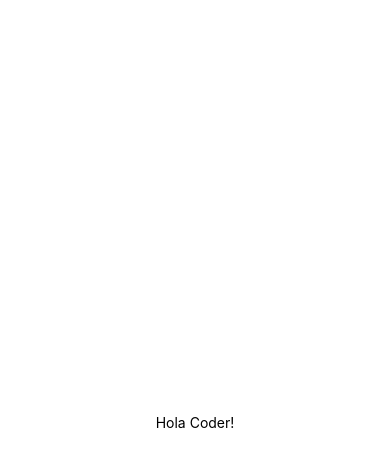
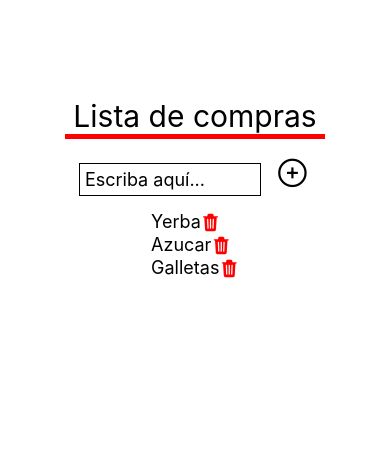
Before and after one commit to felipearias94/coder-ecommerce, a React Native app: screen / in a window 390 px wide. Shown: the top 466 px of the page. Built offline with nearby package versions, Linux system fonts and the light colour scheme.

Commit message:
list item created

```diff
--- a/App.js
+++ b/App.js
@@ -1,11 +1,70 @@
 import { StatusBar } from 'expo-status-bar';
-import { StyleSheet, Text, View } from 'react-native';
+import { useState } from 'react';
+import {
+  FlatList,
+  Modal,
+  Pressable,
+  StyleSheet,
+  Text,
+  View,
+} from 'react-native';
+import AddItem from './src/AddItem';
+import ListItem from './src/ListItem';
+import CustomModal from './CustomModal';
 
 export default function App() {
+  const initialState = [
+    { id: 1, name: 'Yerba' },
+    { id: 2, name: 'Azucar' },
+    { id: 3, name: 'Galletas' },
+  ];
+
+  const [newItem, setNewItem] = useState('');
+  const [list, setList] = useState(initialState);
+  const [isModalVisible, setIsModalVisible] = useState(false);
+  const [selectedItemId, setSelectedItemId] = useState(null);
+
+  const addItem = () => {
+    list.push({
+      id: Math.random(),
+      name: newItem,
+    });
+
+    setList(list);
+    setNewItem('');
+  };
+
+  const removeItem = () => {
+    const filteredList = list.filter((item) => item.id !== selectedItemId);
+    setList(filteredList);
+    setIsModalVisible(false);
+  };
+
+  const showRemoveModal = (itemId) => {
+    setIsModalVisible(true);
+    setSelectedItemId(itemId);
+  };
+
   return (
     <View style={styles.container}>
-      <Text>Hola Coder!</Text>
-      <StatusBar style="auto" />
+      <CustomModal
+        visible={isModalVisible}
+        text={'¿Estas seguro que deseas eliminar la lista?'}
+        setModalVisible={setIsModalVisible}
+        action={removeItem}
+        actionText={'Si'}
+        closeText={'No'}
+      />
+      <Text style={styles.mainTitle}> Lista de compras </Text>
+      <AddItem text={newItem} setText={setNewItem} addItem={addItem} />
+      <FlatList
+        data={list}
+        keyExtractor={(item) => item.id}
+        renderItem={({ item }) => (
+          <ListItem item={item} removeItem={showRemoveModal} />
+        )}
+      />
+      <StatusBar style='auto' />
     </View>
   );
 }
@@ -13,8 +72,14 @@ export default function App() {
 const styles = StyleSheet.create({
   container: {
     flex: 1,
-    backgroundColor: '#fff',
     alignItems: 'center',
     justifyContent: 'center',
+    marginTop: '20%',
+  },
+  mainTitle: {
+    marginTop: 20,
+    fontSize: 30,
+    borderBottomColor: 'red',
+    borderBottomWidth: 5,
   },
 });
--- /dev/null
+++ b/CustomModal.jsx
@@ -0,0 +1,72 @@
+import { Modal, Pressable, StyleSheet, Text, View } from 'react-native';
+import React from 'react';
+
+export default function CustomModal({
+  visible = false,
+  setModalVisible,
+  text,
+  action,
+  actionText = 'Aceptar',
+  closeText = 'Cancelar',
+}) {
+  return (
+    <Modal
+      transparent={true}
+      visible={visible}
+      onRequestClose={() => setModalVisible(!visible)}
+    >
+      <View style={styles.centeredView}>
+        <View style={styles.modalView}>
+          <Text style={styles.modalText}>{text}</Text>
+          <Pressable
+            onPress={action}
+            style={[styles.button, styles.buttonClose]}
+          >
+            <Text>{actionText}</Text>
+          </Pressable>
+          <Pressable
+            onPress={() => setModalVisible(false)}
+            style={[styles.button, styles.buttonClose]}
+          >
+            <Text> {closeText} </Text>
+          </Pressable>
+        </View>
+      </View>
+    </Modal>
+  );
+}
+
+const styles = StyleSheet.create({
+  centeredView: {
+    flex: 1,
+    justifyContent: 'center',
+    alignItems: 'center',
+    marginTop: 22,
+  },
+  modalView: {
+    margin: 20,
+    backgroundColor: 'white',
+    borderRadius: 20,
+    padding: 35,
+    alignItems: 'center',
+    shadowColor: '#000',
+    shadowOffset: {
+      width: 0,
+      height: 2,
+    },
+    shadowOpacity: 0.25,
+    shadowRadius: 4,
+    elevation: 5,
+  },
+  button: {
+    borderRadius: 20,
+    padding: 10,
+    elevation: 2,
+  },
+  buttonOpen: {
+    backgroundColor: '#F194FF',
+  },
+  buttonClose: {
+    backgroundColor: '#2196F3',
+  },
+});
--- /dev/null
+++ b/src/AddItem.jsx
@@ -0,0 +1,43 @@
+import { Pressable, StyleSheet, Text, TextInput, View } from 'react-native';
+import Ionicons from '@expo/vector-icons/Ionicons';
+import React from 'react';
+
+export default function AddItem({ text, setText, addItem }) {
+  return (
+    <View style={styles.buttonContainer}>
+      <View style={styles.inputContainer}>
+        <TextInput
+          placeholder='Escriba aquí...'
+          style={styles.input}
+          value={text}
+          onChangeText={setText}
+        />
+      </View>
+      <Pressable style={styles.button} onPress={addItem}>
+        <Ionicons name='add-circle-outline' size={35} color={'black'} />
+      </Pressable>
+    </View>
+  );
+}
+
+const styles = StyleSheet.create({
+  input: {
+    padding: 5,
+    fontSize: 18,
+    width: 180,
+  },
+  inputContainer: {
+    marginTop: 20,
+    borderColor: '#000000',
+    borderWidth: 1,
+  },
+  buttonContainer: {
+    flexDirection: 'row',
+    alignItems: 'baseline',
+    marginBottom: 15,
+  },
+  button: {
+    marginTop: 15,
+    marginLeft: 15,
+  },
+});
--- /dev/null
+++ b/src/CustomModal.jsx
@@ -0,0 +1,12 @@
+import { StyleSheet, Text, View } from 'react-native'
+import React from 'react'
+
+export default function CustomModal() {
+  return (
+    <View>
+      <Text>CustomModal</Text>
+    </View>
+  )
+}
+
+const styles = StyleSheet.create({})
--- /dev/null
+++ b/src/ListItem.jsx
@@ -0,0 +1,38 @@
+import { Pressable, StyleSheet, Text, View } from 'react-native';
+import Ionicons from '@expo/vector-icons/Ionicons';
+import React from 'react';
+
+export default function ListItem({ item, removeItem }) {
+  return (
+    <View style={styles.container}>
+      {item.length === 0 ? (
+        <Text>No hay items!</Text>
+      ) : (
+        <>
+          <Text style={styles.text}>{item.name}</Text>
+          <Pressable>
+            <Ionicons
+              style={styles.button}
+              name='trash'
+              size={20}
+              onPress={() => removeItem(item.id)}
+            />
+          </Pressable>
+        </>
+      )}
+    </View>
+  );
+}
+
+const styles = StyleSheet.create({
+  container: {
+    flex: 1,
+    flexDirection: 'row',
+  },
+  text: {
+    fontSize: 18,
+  },
+  button: {
+    color: 'red',
+  },
+});
```
